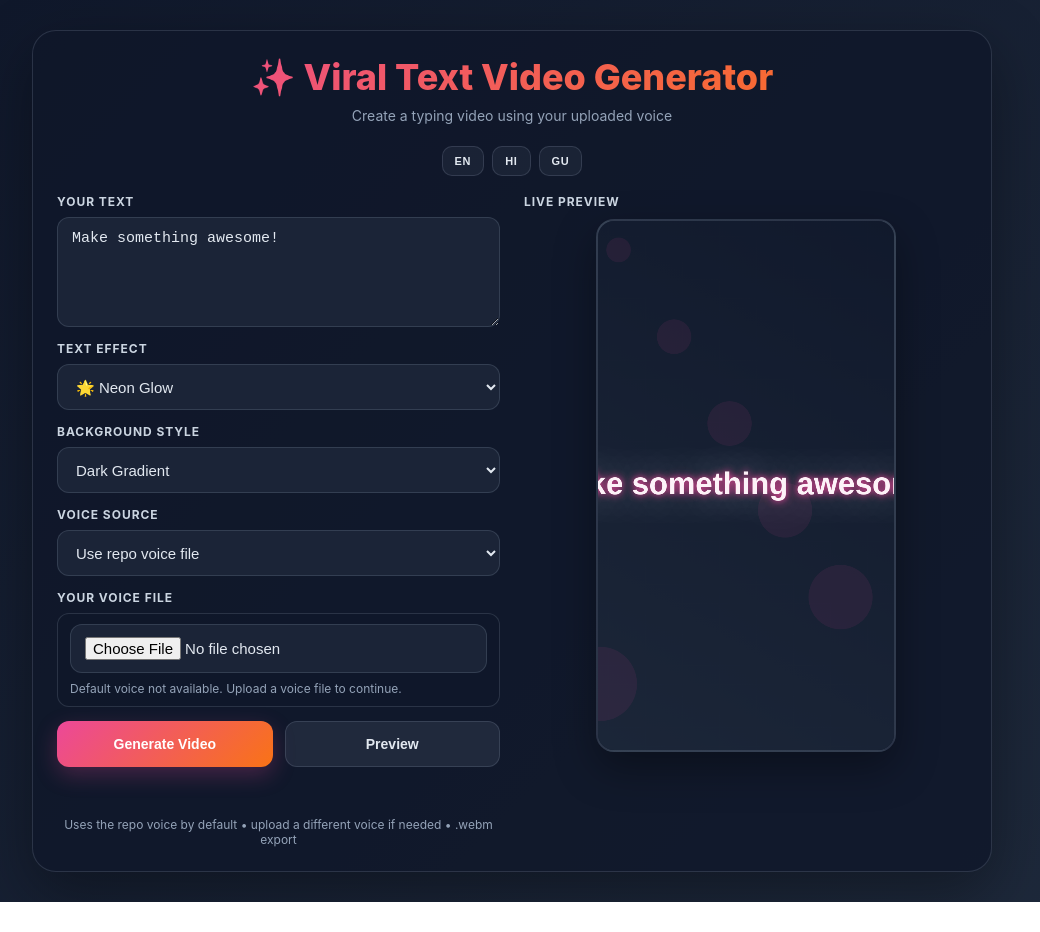
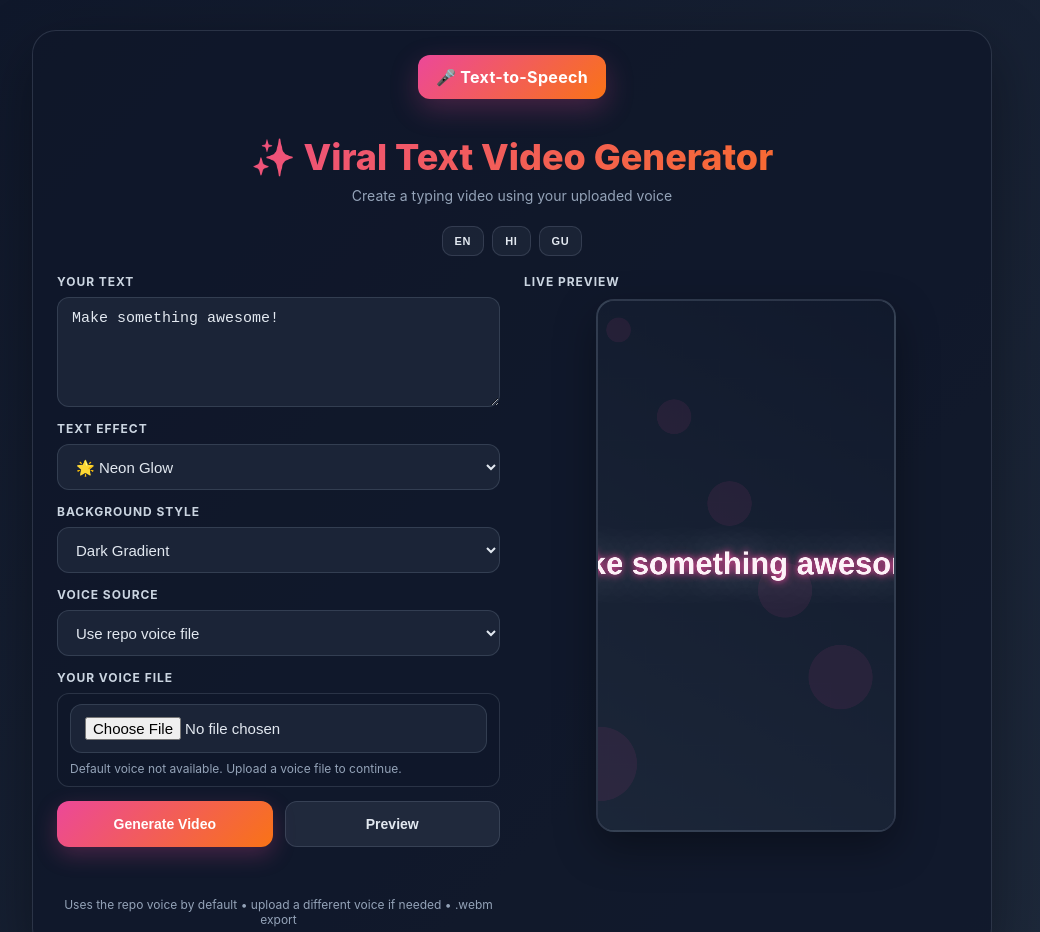
Before and after one commit to DharmeshGhoghari/viral-text-video-generator, a plain HTML site: page index.html in a window 1280 px wide. Shown: the top 932 px of the page, without its empty margins (128-1168 px from the left). Before the commit the page ends 902 px from the top, so only its background shows below. Drawn offline with Linux system fonts and the light colour scheme.

Commit message:
Fix homepage TTS link and keep video generator intact

```diff
--- a/index.html
+++ b/index.html
@@ -43,6 +43,23 @@
         .header {
             text-align: center;
             margin-bottom: 22px;
+        }
+
+        .nav-link {
+            display: inline-block;
+            margin: 0 auto 18px;
+            padding: 12px 18px;
+            border-radius: 12px;
+            background: linear-gradient(135deg, var(--accent-1), var(--accent-2));
+            color: #fff;
+            text-decoration: none;
+            font-weight: 700;
+            letter-spacing: 0.02em;
+            box-shadow: 0 10px 28px rgba(236, 72, 153, 0.25);
+        }
+
+        .nav-link:hover {
+            opacity: 0.96;
         }
 
         .header h1 {
@@ -259,6 +276,10 @@
 </head>
 <body>
     <div class="app">
+        <div style="display:flex; justify-content:center; margin-bottom: 18px;">
+            <a href="tts.html" class="nav-link">🎤 Text-to-Speech</a>
+        </div>
+
         <header class="header">
             <h1 id="title">✨ Viral Text Video Generator</h1>
             <p id="subtitle">Create a typing video using your uploaded voice</p>
@@ -384,7 +405,7 @@
                 statusSuccess: '✅ वीडियो बन गया और डाउनलोड हो गया!',
                 statusError: 'पहले टेक्स्ट लिखें।',
                 statusNoVoice: 'पहले आवाज़ अपलोड करें।',
-                voicePrompt: 'अभी कोई आवाज़ अपलोड नहीं हुई है। अपनी रिकॉर्डिंग अपलोड करें और वही आवाज़ वीडियो में उपयोग होगी।',
+                voicePrompt: 'अभी कोई आवाज़ अपलोड नहीं हुई है। अपनी रिकॉर्डिंग अपलोड करें और यह अंतिम वीडियो में उपयोग होगी।',
                 effects: {
                     neon: '🌟 नेन-ग्लो',
                     typewriter: '⌨️ टाइपराइटर',
@@ -407,11 +428,11 @@
                 generateText: 'વિડિયો બનાવો',
                 previewText: 'પ્રીવ્યુ',
                 statusEmpty: 'વિડિયો બનાવવા પહેલા તમારી અવાજ અપલોડ કરો.',
-                statusRender: 'તમારી અવાજ સાથે విధિયો બનાવી રહ્યો છે...',
+                statusRender: 'તમારી અવાજ સાથે વિડિયો બનાવી રહ્યો છે...',
                 statusSuccess: '✅ વિડિયો તૈયાર અને ડાઉનલોડ થઈ ગયો!',
                 statusError: 'પહેલાં ટેક્સ્ટ લખી દો.',
                 statusNoVoice: 'પહેલાં અવાજ ફાઇલ અપલોડ કરો.',
-                voicePrompt: 'હજુ સુધી કોઈ અવાજ અપલોડ નથી. તમારી રેકોર્ડિંગ અપલોડ કરો અને તે જ અવાજ ફાઇનલ વિડિયોમાં વાપરાશે.',
+                voicePrompt: 'હજી સુધી કોઈ અવાજ અપલોડ નથી. તમારી રેકોર્ડિંગ અપલોડ કરો અને તે અંતિમ વિડિયોમાં વાપરાશે.',
                 effects: {
                     neon: '🌟 નિઓન ગ્લો',
                     typewriter: '⌨️ ટાઈપરાઈટર',
```
